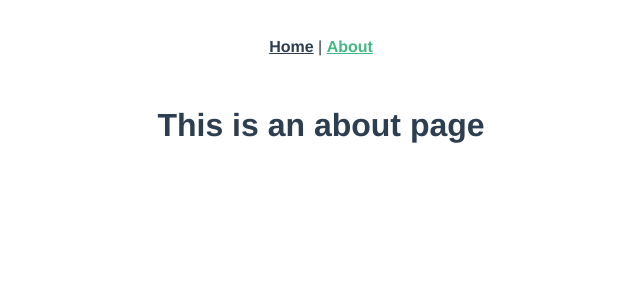
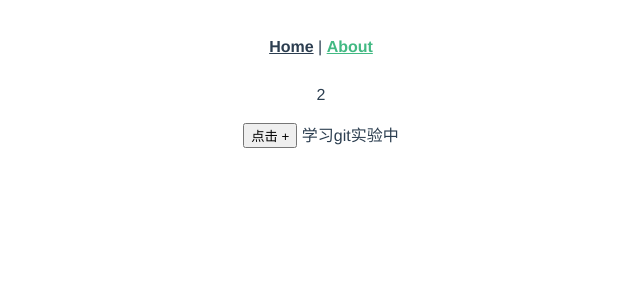
Before and after one commit to b123b123/test, a Vue app: page /about in a window 1280 px wide. Shown: the top 300 px of the page, without its empty margins (319-959 px from the left). Built offline with nearby package versions, Linux system fonts and the light colour scheme.

Commit message:
Vue测试项目

```diff
--- a/package.json
+++ b/package.json
@@ -3,7 +3,7 @@
   "version": "0.1.0",
   "private": true,
   "scripts": {
-    "serve": "vue-cli-service serve",
+    "start": "vue-cli-service serve",
     "build": "vue-cli-service build"
   },
   "dependencies": {
--- a/src/App.vue
+++ b/src/App.vue
@@ -7,6 +7,8 @@
     <router-view/>
   </div>
 </template>
+
+
 
 <style>
 #app {
--- a/src/views/About.vue
+++ b/src/views/About.vue
@@ -1,5 +1,36 @@
 <template>
-  <div class="about">
-    <h1>This is an about page</h1>
+  <div>
+    {{message | test("nihao")}}
+    <br>
+    <br>
+    <button @click="change">点击 +</button>
+    学习git实验中
   </div>
 </template>
+
+<script>
+let wrap = {
+  message:2
+}
+export default {
+  data(){
+    return wrap;
+  },
+  methods:{
+    change(){
+      this.message ++
+    }
+  },
+  filters:{
+    test(val,val2){
+      console.log(val);
+      console.log(val2);
+      return val;
+    }
+  }
+}
+</script>
+
+<style>
+
+</style>
```
